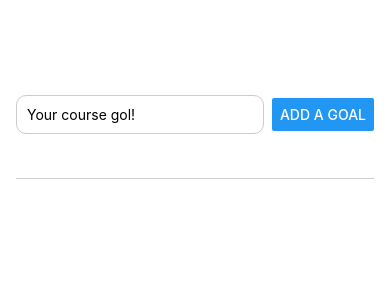
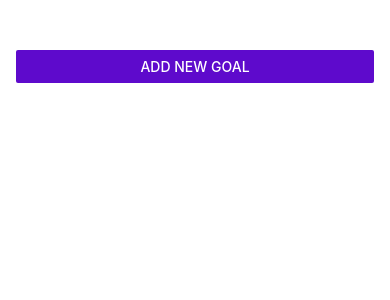
Before and after one commit to timothyrusso/goal-app, a React Native app: screen / in a window 390 px wide. Shown: the top 300 px of the page. Built offline with nearby package versions, Linux system fonts and the light colour scheme.

Commit message:
feat: add modal for add new goal

```diff
--- a/App.js
+++ b/App.js
@@ -1,18 +1,23 @@
 import { useState } from 'react';
-import { FlatList, StyleSheet, View } from 'react-native';
+import { Button, FlatList, StyleSheet, View } from 'react-native';
 import GoalInput from './components/GoalInput';
 import GoalItem from './components/GoalItem';
 
 export default function App() {
   const [courseGoals, setCourseGoals] = useState([]);
+  const [modalIsVisible, setModalIsVisible] = useState(false);
+
+  const startAddGoalHandler = () => setModalIsVisible(true);
 
   function addGoalHandler(enteredGoalText) {
     const trimmedText = enteredGoalText.trim();
-    if (trimmedText.length > 0)
+    if (trimmedText.length > 0) {
       setCourseGoals((currentCourseGoals) => [
         ...currentCourseGoals,
         enteredGoalText,
       ]);
+      setModalIsVisible(false);
+    }
   }
 
   const handleDeleteItem = (goalKey) => {
@@ -25,7 +30,12 @@ export default function App() {
 
   return (
     <View style={styles.appContainer}>
-      <GoalInput onAddGoal={addGoalHandler} />
+      <Button
+        title="Add new goal"
+        color="#5E0ACC"
+        onPress={startAddGoalHandler}
+      />
+      <GoalInput onAddGoal={addGoalHandler} modalIsVisible={modalIsVisible} />
       <View style={styles.goalsContainer}>
         <FlatList
           data={courseGoals}
--- a/components/GoalInput.js
+++ b/components/GoalInput.js
@@ -1,7 +1,7 @@
 import React, { useState } from 'react';
-import { Button, StyleSheet, TextInput, View } from 'react-native';
+import { Button, Modal, StyleSheet, TextInput, View } from 'react-native';
 
-const GoalInput = ({ onAddGoal }) => {
+const GoalInput = ({ onAddGoal, modalIsVisible }) => {
   const [enteredGoalText, setEnteredGoalText] = useState('');
 
   const goalInputHandler = (enteredText) => setEnteredGoalText(enteredText);
@@ -12,6 +12,7 @@ const GoalInput = ({ onAddGoal }) => {
   };
 
   return (
+    <Modal animationType="slide" visible={modalIsVisible}>
       <View style={styles.inputContainer}>
         <TextInput
           placeholder="Your course gol!"
@@ -21,6 +22,7 @@ const GoalInput = ({ onAddGoal }) => {
         />
         <Button title="Add a goal" onPress={addGoalHandler} />
       </View>
+    </Modal>
   );
 };
 
```
Lines whose indentation alone changed are shown as unchanged.
